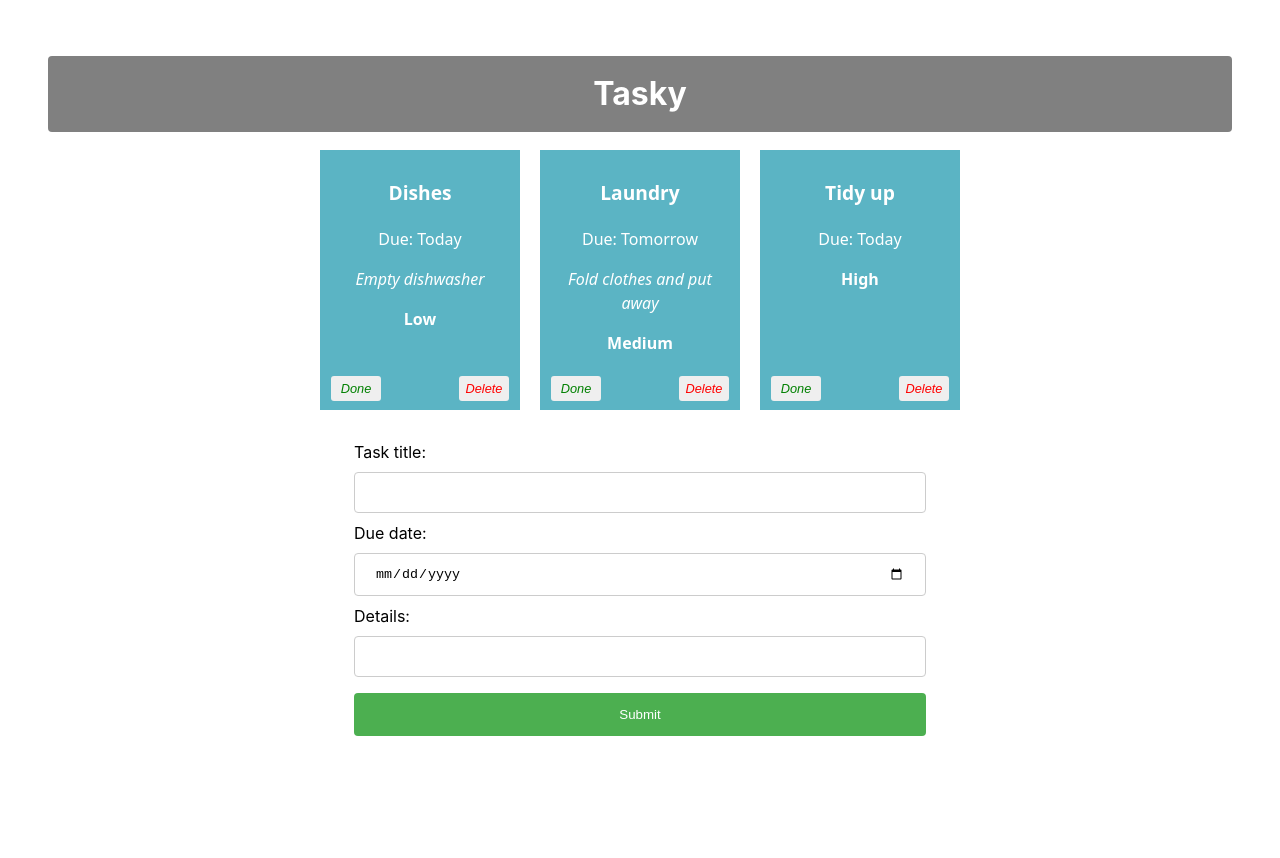
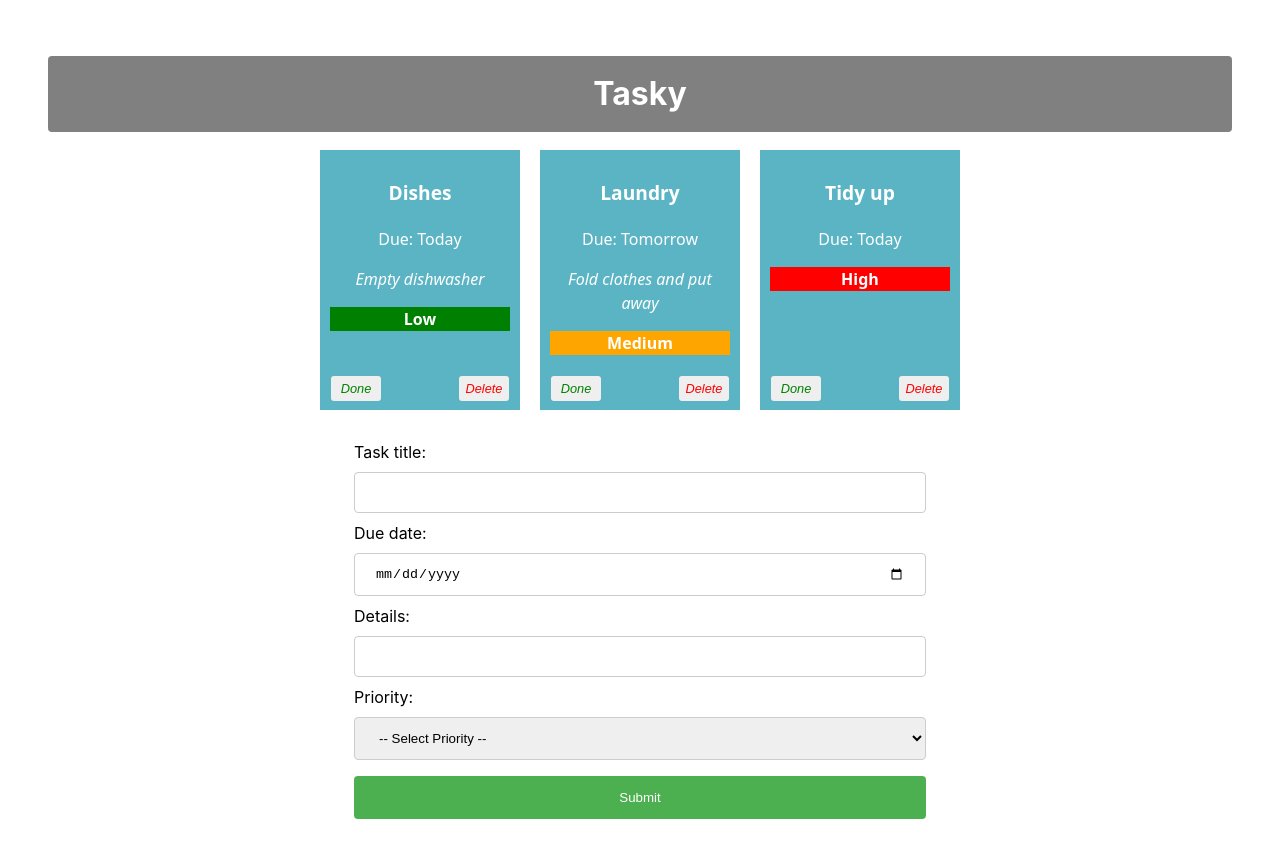
Before and after one commit to jason-liu227/react-basics-labs, a React (Vite) app in the folder tasky/: page / in a window 1280 px wide. Shown: the top 858 px of the page. Before the commit the page ends 812 px from the top, so only its background shows below. Built offline with nearby package versions, Linux system fonts and the light colour scheme.

Commit message:
Tasky Lab 2b - Exercises Done

```diff
--- a/tasky/src/App.css
+++ b/tasky/src/App.css
@@ -72,7 +72,7 @@
   color: red;
 }
 
-input[type=text], input[type=date] {
+input[type=text], input[type=date], select[name="priority"] {
   width: 100%;
   padding: 12px 20px;
   margin: 8px 0;
--- a/tasky/src/App.jsx
+++ b/tasky/src/App.jsx
@@ -17,7 +17,8 @@
     const [ formState, setFormState ] = useState({
     title: "",
     description: "",
-    deadline: ""
+    deadline: "",
+    priority: ""
   });
 
   const doneHandler = (taskIndex) => {
@@ -44,6 +45,9 @@
           break;
       case "deadline":
           form.deadline = event.target.value;
+          break;
+      case "priority":
+          form.priority = event.target.value;
           break;
       default:
           form = formState;
--- a/tasky/src/components/Form.jsx
+++ b/tasky/src/components/Form.jsx
@@ -22,6 +22,20 @@
             <input type="text" name="description" onChange={(event) => props.change(event)}
 />
         </label>
+        <br/>
+         <label>
+  Priority:
+  <select
+    name="priority"
+    required
+    onChange={(event) => props.change(event)}
+  >
+    <option value="">-- Select Priority --</option>
+    <option value="Low">Low</option>
+    <option value="Medium">Medium</option>
+    <option value="High">High</option>
+  </select>
+</label>
         <input type="submit" value="Submit" />
         </form>
     </div>
--- a/tasky/src/components/Task.jsx
+++ b/tasky/src/components/Task.jsx
@@ -1,5 +1,18 @@
 import React from 'react';
 
+const priorityStyle = (priority) => {
+    switch(priority) {
+        case "High":
+            return{backgroundColor :"red"}
+        case "Medium":
+            return{backgroundColor :"orange"}
+        case "Low":
+            return{backgroundColor :"green"}
+        default:
+            return{};
+}
+
+}
 const Task = (props) => {
 
     return (
@@ -7,7 +20,9 @@
             <p className="title">{props.title}</p>
             <p>Due: {props.deadline}</p>
             <p className="description">{props.description}</p>
-            <p className="priority">{props.priority}</p>
+            <p className="priority" style={priorityStyle(props.priority)}>
+                {props.priority}</p>
+
             <button className="doneButton" onClick={props.markDone}>Done</button>
             <button className='deleteButton' onClick={props.deleteTask}>Delete</button>
 
```
